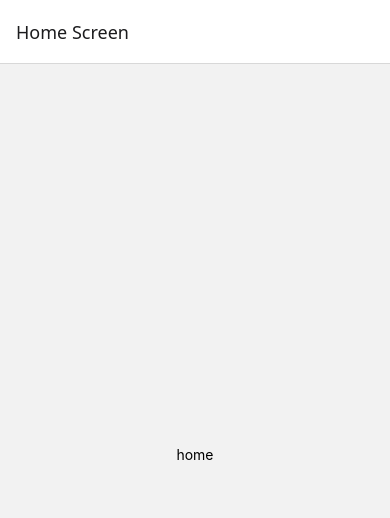
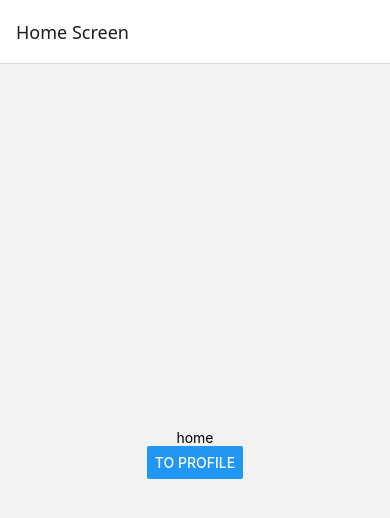
Before and after one commit to sophia22001/React-Native, a React Native app: screen /Home in a window 390 px wide. Shown: the top 518 px of the page. Built offline with nearby package versions, Linux system fonts and the light colour scheme.

Commit message:
feat: 화면 전환

```diff
--- a/src/navigation/stack/home.tsx
+++ b/src/navigation/stack/home.tsx
@@ -1,11 +1,16 @@
 import {useNavigation} from '@react-navigation/native';
 import React, {useEffect} from 'react';
-import {Text, View} from 'react-native';
+import {Button, Text, View} from 'react-native';
 
 const HomeScreen = () => {
+  const navigation = useNavigation();
   return (
     <View style={{flex: 1, alignItems: 'center', justifyContent: 'center'}}>
       <Text>home</Text>
+      <Button
+        title="To profile"
+        onPress={() => navigation.navigate('Profile')}
+      />
     </View>
   );
 };
```
